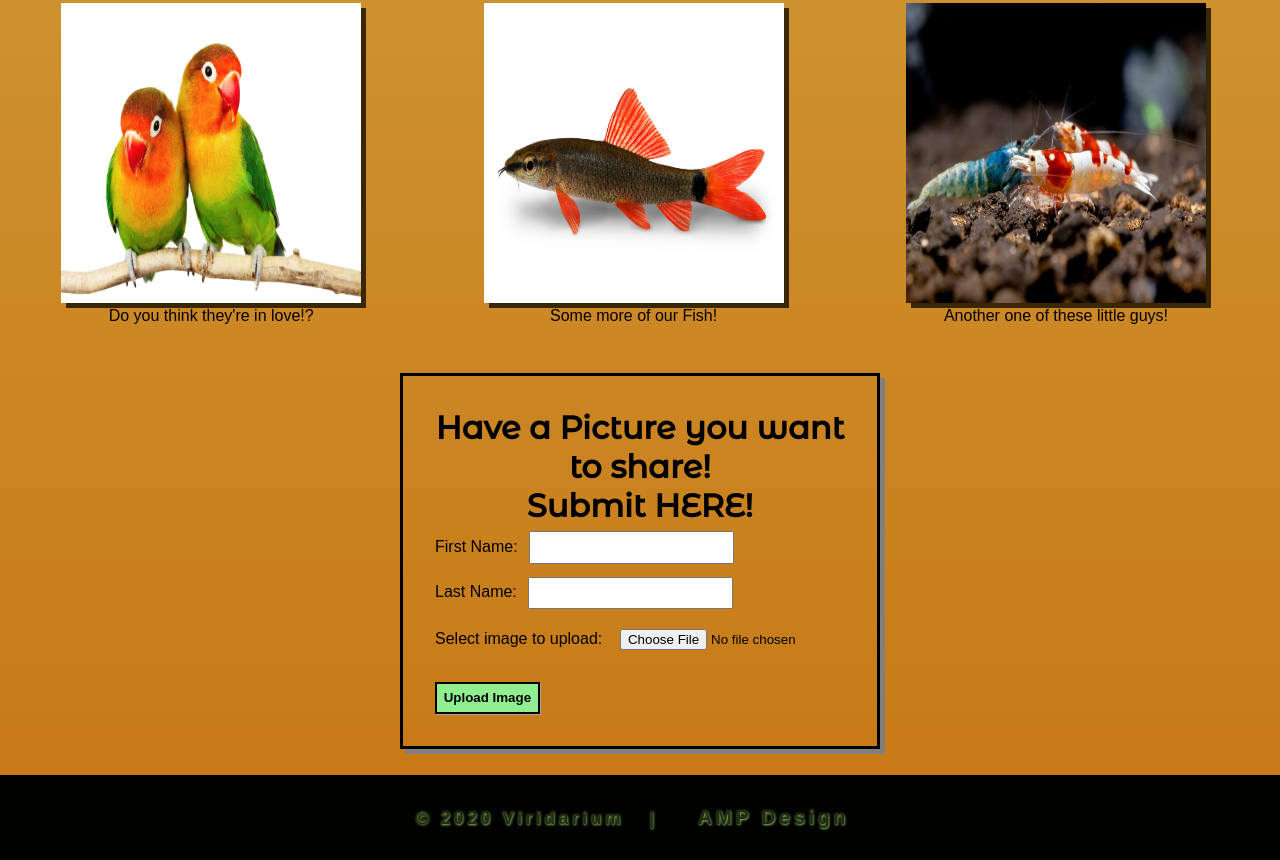
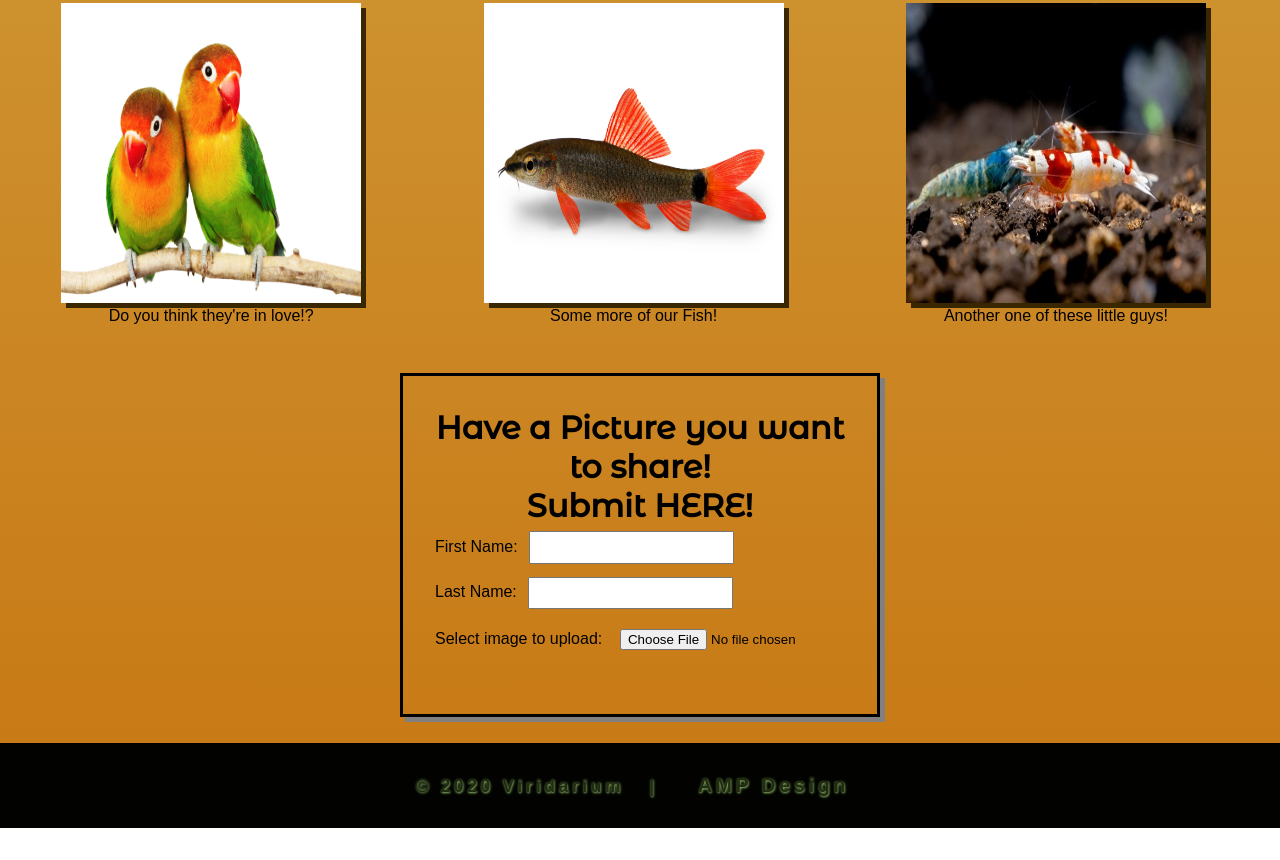
Before and after one commit to FeistyMurph/FeistyMurph.github.io, a plain HTML site: page gallery.html in a window 1280 px wide. Shown: the part 1834-2694 px from the top of the page. After the commit the page ends 2662 px from the top, so only its background shows below. Drawn offline with Linux system fonts and the light colour scheme; a web font is replaced by a local one.

Commit message:
Update gallery.html
Need to fix update file button functionality

```diff
--- a/gallery.html
+++ b/gallery.html
@@ -270,7 +270,7 @@
             <input type="text" id="lname" name="lname"><br>
             <label for="uploadFile">Select image to upload: </label>
             <input type="file" name="uploadFile" id="uploadFile"><br><br>
-            <input type="submit" value="Upload Image" id="submitBtn" name="submit">
+            <!--<input type="submit" value="Upload Image" id="submitBtn" name="submit">-->
 
         </form>
     </main>
```
